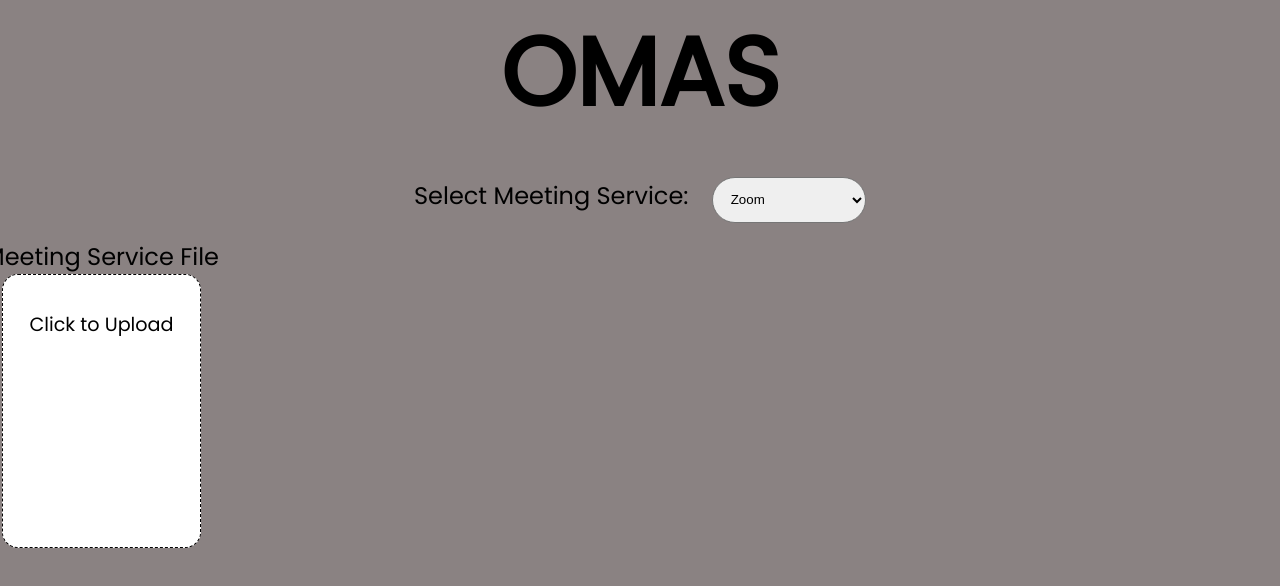
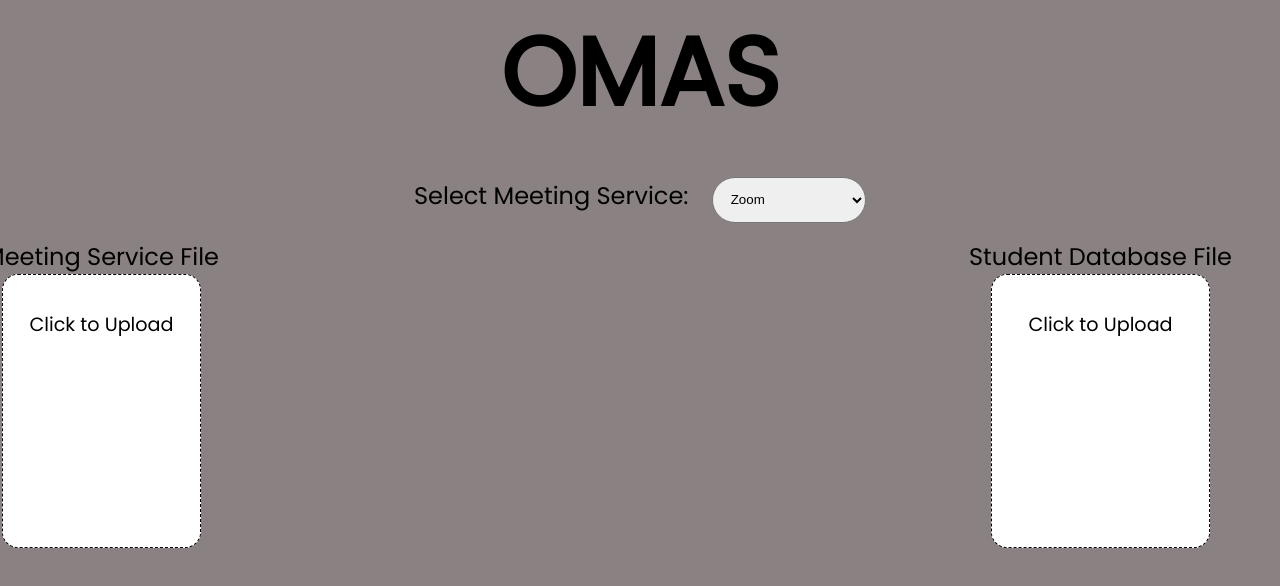
Before and after one commit to AhmadGhachim/OMAS, a React (Create React App) app in the folder frontend/: page / in a window 1280 px wide. Shown: the top 586 px of the page. Built offline with nearby package versions, Linux system fonts and the light colour scheme.

Commit message:
refactor File Input code
refactored MeetingServiceFile.js to be able to handle any file input thereby making it dynamic. Also added a line of code in App.js that creates another file input component for the student database file

```diff
--- a/frontend/src/App.js
+++ b/frontend/src/App.js
@@ -1,7 +1,7 @@
 import './App.css';
 import { useState } from 'react';
 import MeetingType from './components/MeetingType';
-import MeetingServiceFile from './components/MeetingServiceFile';
+import File from './components/File';
 
 
 function App() {
@@ -19,7 +19,8 @@ function App() {
       <MeetingType />
 
       <div className="meeting-documents">
-        <MeetingServiceFile />
+        <File title="Meeting Service File" />
+        <File title="Student Database File" />
       </div>
 
     </div>
--- a/frontend/src/components/MeetingServiceFile.js
+++ b/frontend/src/components/File.js
@@ -1,6 +1,6 @@
 import React, { useRef, useState } from 'react'
 
-function MeetingServiceFile() {
+function File({ title }) {
 
       const [filename, setFilename] = useState("");
 
@@ -25,7 +25,7 @@ function MeetingServiceFile() {
       return (
             <div className="file">
                   <form>
-                        <label htmlFor="service-file">Meeting Service File</label>
+                        <label htmlFor="service-file">{title}</label>
 
                         <div className="file-input-btn" onClick={handleClick}>
                               {
@@ -45,4 +45,4 @@ function MeetingServiceFile() {
       )
 }
 
-export default MeetingServiceFile
+export default File
```
